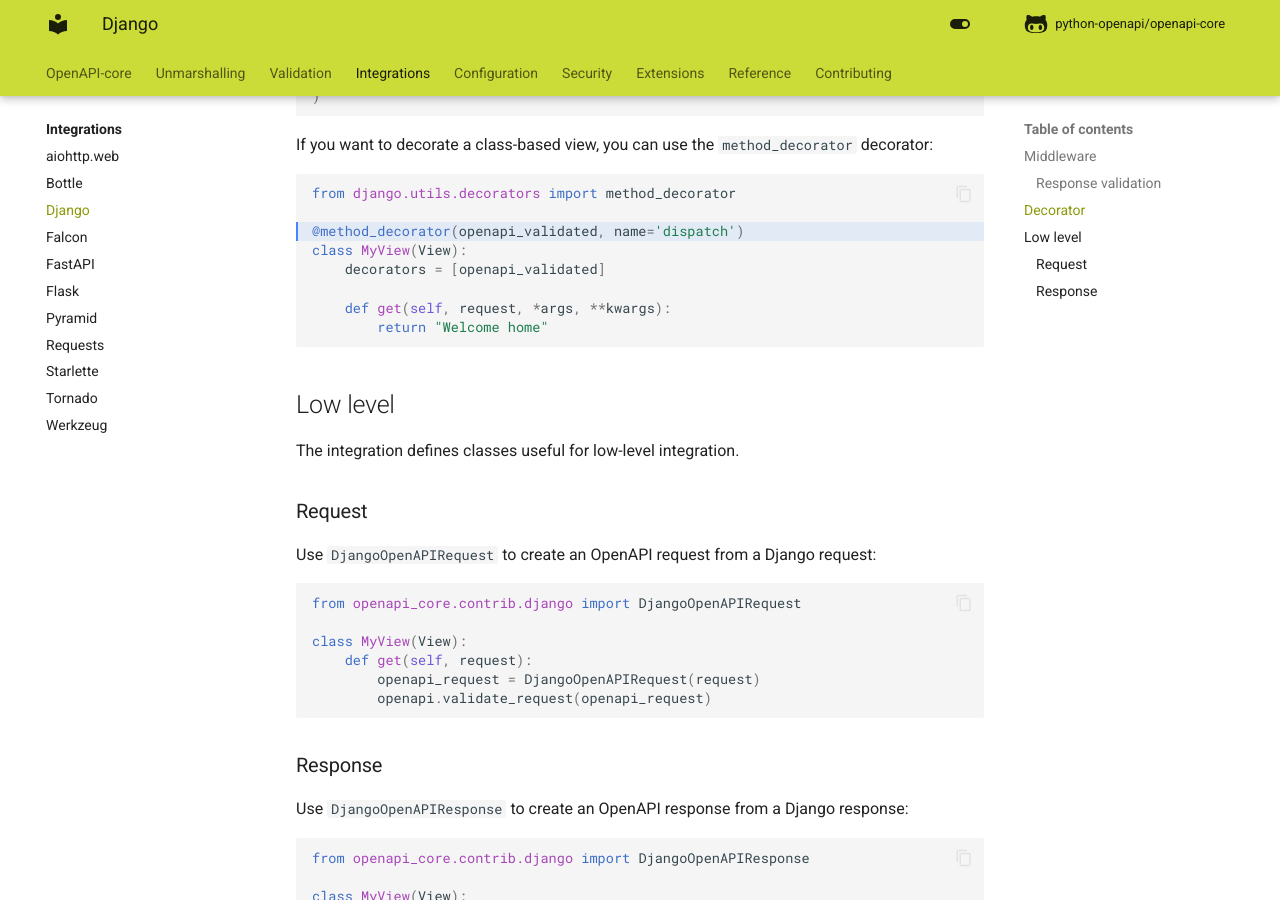
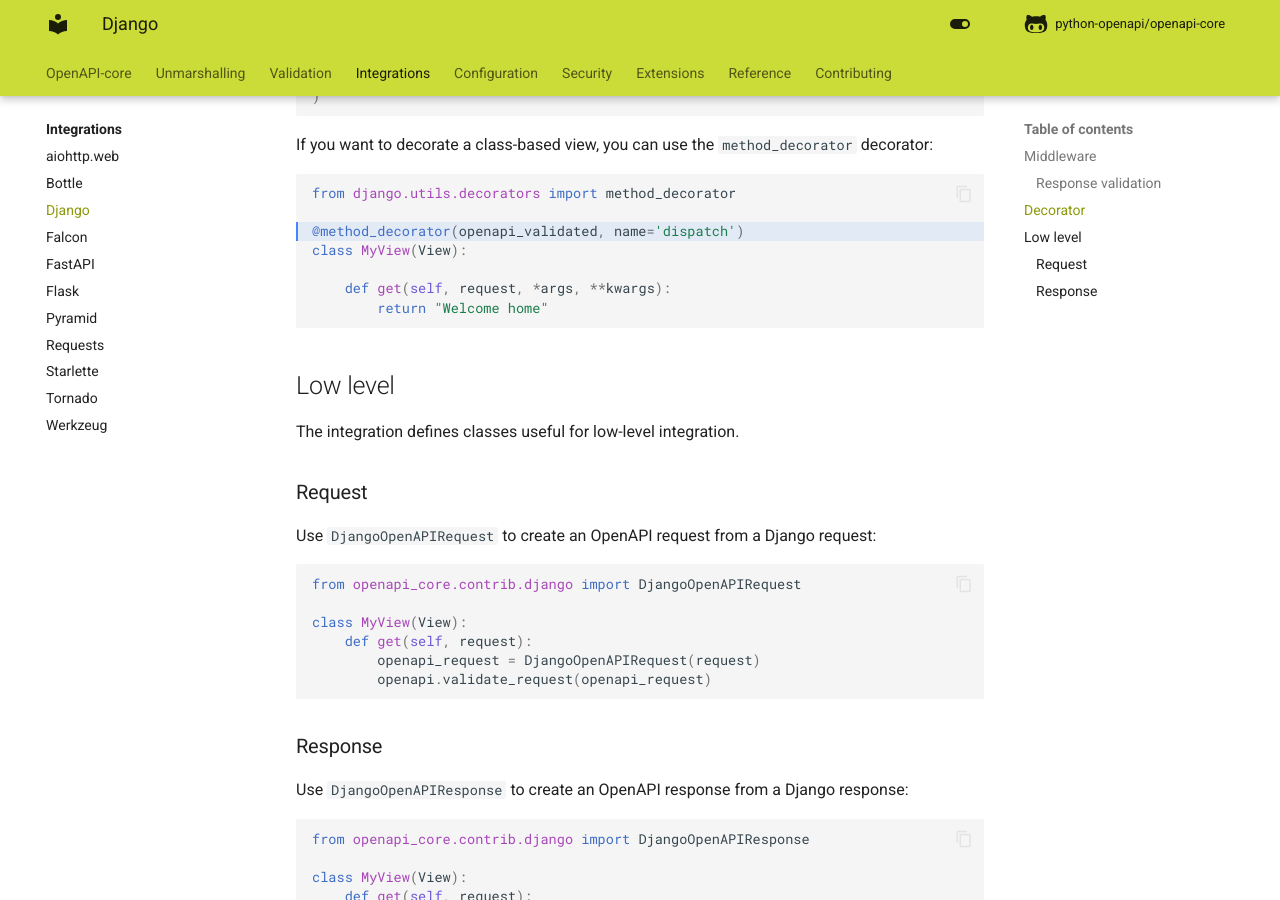
Before and after one commit to python-openapi/openapi-core, an MkDocs documentation site: the page built from docs/integrations/django.md, in a window 1280 px wide and 900 px high, scrolled down 1947 px. Built offline with MkDocs 1.6.1 and Material for MkDocs 9.7.7, drawn with Linux system fonts in a browser that asks for light colours; comment, search, counter and statistics services are not loaded.

Commit message:
Update django.md

```diff
--- a/docs/integrations/django.md
+++ b/docs/integrations/django.md
@@ -92,7 +92,6 @@
 
 @method_decorator(openapi_validated, name='dispatch')
 class MyView(View):
-    decorators = [openapi_validated]
 
     def get(self, request, *args, **kwargs):
         return "Welcome home"
```
